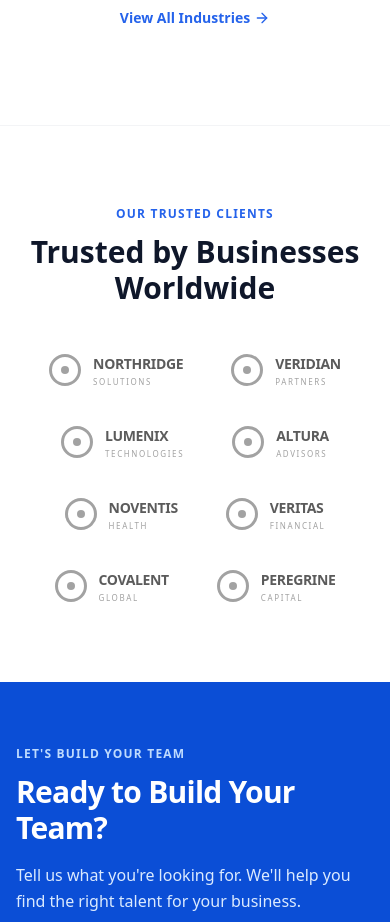
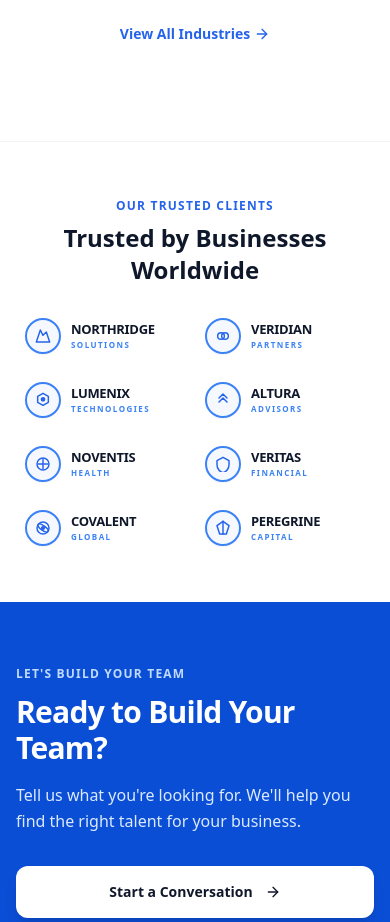
Before and after one commit to Bhaviraj2004/Talent-Frontier, a Next.js app in the folder client/: page / in a window 390 px wide. Shown: the part 5440-6362 px from the top of the page. Built offline with nearby package versions, Linux system fonts and the light colour scheme.

Commit message:
Increase header logo size and enhance Trusted Clients mobile layout with aligned grid and corporate SVG marks

```diff
--- a/client/app/components/header.tsx
+++ b/client/app/components/header.tsx
@@ -55,7 +55,7 @@ export default function Header() {
       <div className="flex items-center justify-between px-4 sm:px-6 md:px-12 max-w-[1400px] mx-auto w-full font-sans py-3 md:py-4">
         {/* Logo */}
         <Link href="/" className="flex items-center z-10 shrink-0" onClick={() => setMobileMenuOpen(false)}>
-          <img src="/logo.png" alt="Talent Frontier" className="h-10 sm:h-12 md:h-14 w-auto object-contain" />
+          <img src="/logo.png" alt="Talent Frontier" className="h-14 sm:h-16 md:h-[72px] lg:h-20 w-auto object-contain transition-all" />
         </Link>
 
         {/* Desktop Navigation */}
@@ -206,7 +206,7 @@ export default function Header() {
 
       {/* Mobile / Tablet Drawer */}
       {mobileMenuOpen && (
-        <div className="lg:hidden fixed inset-x-0 top-[61px] sm:top-[69px] md:top-[77px] bg-white border-b border-gray-200 shadow-2xl z-50 animate-in slide-in-from-top-2 duration-200">
+        <div className="lg:hidden absolute top-full inset-x-0 bg-white border-b border-gray-200 shadow-2xl z-50 animate-in slide-in-from-top-2 duration-200">
           <nav className="flex flex-col px-4 sm:px-6 py-6 space-y-1 max-h-[calc(100vh-80px)] overflow-y-auto">
             {/* Home */}
             <Link
--- a/client/app/components/main/TrustedClients.tsx
+++ b/client/app/components/main/TrustedClients.tsx
@@ -1,35 +1,109 @@
 export default function TrustedClients() {
   const clients = [
-    { name: "NORTHRIDGE", subtitle: "SOLUTIONS" },
-    { name: "VERIDIAN", subtitle: "PARTNERS" },
-    { name: "LUMENIX", subtitle: "TECHNOLOGIES" },
-    { name: "ALTURA", subtitle: "ADVISORS" },
-    { name: "NOVENTIS", subtitle: "HEALTH" },
-    { name: "VERITAS", subtitle: "FINANCIAL" },
-    { name: "COVALENT", subtitle: "GLOBAL" },
-    { name: "PEREGRINE", subtitle: "CAPITAL" }
+    {
+      name: "NORTHRIDGE",
+      subtitle: "SOLUTIONS",
+      icon: (
+        <svg className="w-4 h-4 sm:w-5 sm:h-5 transition-colors" viewBox="0 0 24 24" fill="none" stroke="currentColor" strokeWidth="2.2" strokeLinecap="round" strokeLinejoin="round">
+          <path d="m8 3 4 8 5-5 5 15H2L8 3z" />
+        </svg>
+      )
+    },
+    {
+      name: "VERIDIAN",
+      subtitle: "PARTNERS",
+      icon: (
+        <svg className="w-4 h-4 sm:w-5 sm:h-5 transition-colors" viewBox="0 0 24 24" fill="none" stroke="currentColor" strokeWidth="2.2" strokeLinecap="round" strokeLinejoin="round">
+          <circle cx="9" cy="12" r="5" />
+          <circle cx="15" cy="12" r="5" />
+        </svg>
+      )
+    },
+    {
+      name: "LUMENIX",
+      subtitle: "TECHNOLOGIES",
+      icon: (
+        <svg className="w-4 h-4 sm:w-5 sm:h-5 transition-colors" viewBox="0 0 24 24" fill="none" stroke="currentColor" strokeWidth="2.2" strokeLinecap="round" strokeLinejoin="round">
+          <path d="M12 2l8 4.5v9L12 20l-8-4.5v-9L12 2z" />
+          <circle cx="12" cy="11" r="2.5" fill="currentColor" />
+        </svg>
+      )
+    },
+    {
+      name: "ALTURA",
+      subtitle: "ADVISORS",
+      icon: (
+        <svg className="w-4 h-4 sm:w-5 sm:h-5 transition-colors" viewBox="0 0 24 24" fill="none" stroke="currentColor" strokeWidth="2.2" strokeLinecap="round" strokeLinejoin="round">
+          <polyline points="18 15 12 9 6 15" />
+          <polyline points="18 9 12 3 6 9" />
+        </svg>
+      )
+    },
+    {
+      name: "NOVENTIS",
+      subtitle: "HEALTH",
+      icon: (
+        <svg className="w-4 h-4 sm:w-5 sm:h-5 transition-colors" viewBox="0 0 24 24" fill="none" stroke="currentColor" strokeWidth="2.2" strokeLinecap="round" strokeLinejoin="round">
+          <path d="M12 5v14M5 12h14" />
+          <circle cx="12" cy="12" r="9" />
+        </svg>
+      )
+    },
+    {
+      name: "VERITAS",
+      subtitle: "FINANCIAL",
+      icon: (
+        <svg className="w-4 h-4 sm:w-5 sm:h-5 transition-colors" viewBox="0 0 24 24" fill="none" stroke="currentColor" strokeWidth="2.2" strokeLinecap="round" strokeLinejoin="round">
+          <path d="M12 2L3 7v6c0 5.55 3.84 10.74 9 12 5.16-1.26 9-6.45 9-12V7l-9-5z" />
+        </svg>
+      )
+    },
+    {
+      name: "COVALENT",
+      subtitle: "GLOBAL",
+      icon: (
+        <svg className="w-4 h-4 sm:w-5 sm:h-5 transition-colors" viewBox="0 0 24 24" fill="none" stroke="currentColor" strokeWidth="2.2" strokeLinecap="round" strokeLinejoin="round">
+          <circle cx="12" cy="12" r="9" />
+          <ellipse cx="12" cy="12" rx="9" ry="3.5" transform="rotate(35 12 12)" />
+          <circle cx="12" cy="12" r="2" fill="currentColor" />
+        </svg>
+      )
+    },
+    {
+      name: "PEREGRINE",
+      subtitle: "CAPITAL",
+      icon: (
+        <svg className="w-4 h-4 sm:w-5 sm:h-5 transition-colors" viewBox="0 0 24 24" fill="none" stroke="currentColor" strokeWidth="2.2" strokeLinecap="round" strokeLinejoin="round">
+          <polygon points="12 2 21 8.5 17 21 7 21 3 8.5 12 2" />
+          <line x1="12" y1="2" x2="12" y2="21" />
+        </svg>
+      )
+    }
   ];
 
   return (
-    <section className="w-full bg-white py-20 border-t border-gray-100 font-sans">
-      <div className="max-w-[1400px] mx-auto px-6 md:px-12 text-center">
-        <p className="text-blue-600 text-xs font-bold tracking-widest uppercase mb-3">
+    <section className="w-full bg-white py-14 sm:py-18 md:py-20 border-t border-gray-100 font-sans">
+      <div className="max-w-[1400px] mx-auto px-4 sm:px-6 md:px-12 text-center">
+        <p className="text-blue-600 text-xs font-bold tracking-widest uppercase mb-2 sm:mb-3">
           OUR TRUSTED CLIENTS
         </p>
-        <h2 className="text-3xl font-bold text-[#0f172a] mb-12">
+        <h2 className="text-2xl sm:text-3xl md:text-4xl font-bold text-[#0f172a] mb-8 sm:mb-12">
           Trusted by Businesses Worldwide
         </h2>
 
-        <div className="flex flex-wrap justify-center items-center gap-x-12 gap-y-10 opacity-70 grayscale hover:grayscale-0 transition-all duration-500">
+        <div className="max-w-[340px] sm:max-w-xl md:max-w-4xl lg:max-w-5xl mx-auto grid grid-cols-2 md:grid-cols-4 gap-x-5 sm:gap-x-10 md:gap-x-12 gap-y-7 sm:gap-y-9">
           {clients.map((client, idx) => (
-            <div key={idx} className="flex items-center gap-3">
-              <div className="w-8 h-8 rounded-full border-[3px] flex items-center justify-center
-                border-blue-500 relative">
-                  <div className="w-2 h-2 rounded-full bg-blue-500"></div>
+            <div key={idx} className="flex items-center gap-2.5 sm:gap-3.5 group justify-start transition-transform duration-300 hover:translate-y-[-2px]">
+              <div className="w-9 h-9 sm:w-10 sm:h-10 rounded-full border-2 border-blue-500 bg-blue-50/60 group-hover:bg-blue-600 group-hover:text-white group-hover:border-blue-600 text-blue-600 flex items-center justify-center shrink-0 shadow-sm transition-all duration-300">
+                {client.icon}
               </div>
-              <div className="text-left leading-none">
-                <span className="block text-sm font-black tracking-tight text-[#0f172a]">{client.name}</span>
-                <span className="block text-[8px] tracking-[0.2em] text-blue-500 mt-1">{client.subtitle}</span>
+              <div className="text-left leading-tight">
+                <span className="block text-[13px] sm:text-sm md:text-[15px] font-black tracking-tight text-[#0f172a] group-hover:text-blue-600 transition-colors">
+                  {client.name}
+                </span>
+                <span className="block text-[8px] sm:text-[9px] tracking-[0.18em] font-bold text-blue-500 mt-0.5">
+                  {client.subtitle}
+                </span>
               </div>
             </div>
           ))}
```
